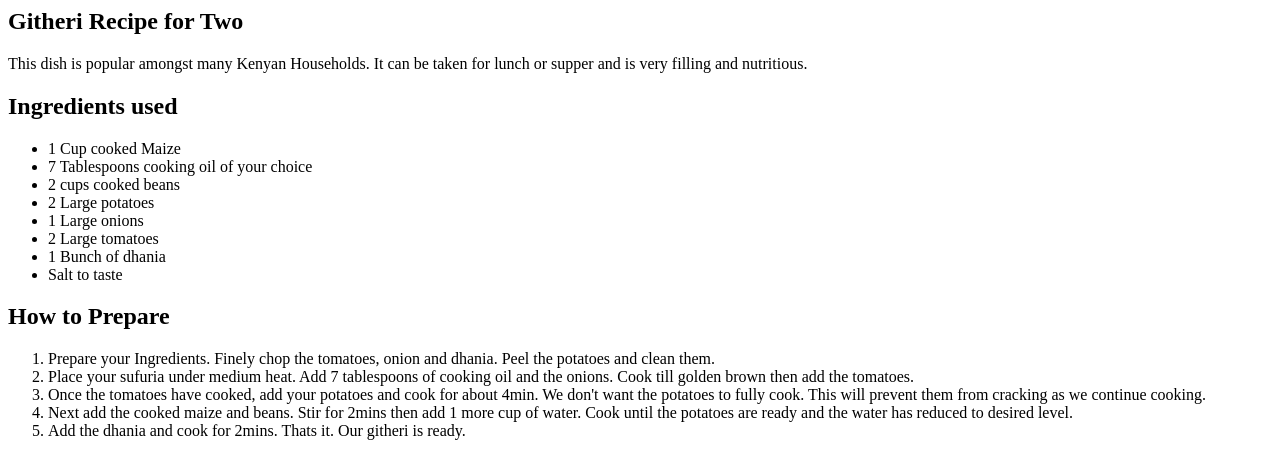
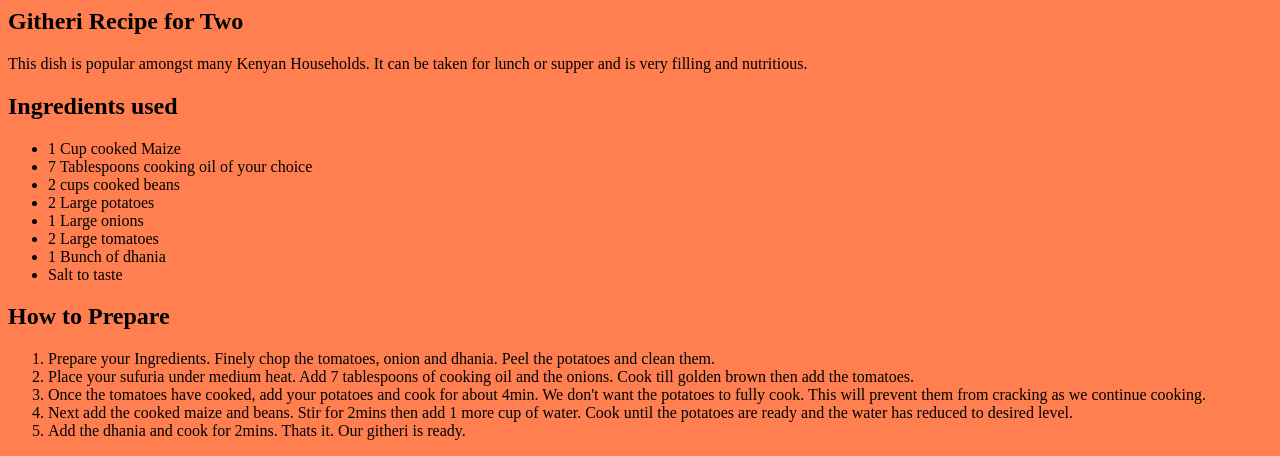
Before and after one commit to IsaacOchi/odin-recipes, a plain HTML site: page recipes/githeri.html in a window 1280 px wide. Shown: the part 396-852 px from the top of the page. Drawn offline with Linux system fonts and the light colour scheme.

Commit message:
Linked css file for pages

```diff
--- /dev/null
+++ b/css/styles.css
@@ -0,0 +1,7 @@
+body {
+    background-color: coral;
+}
+
+.container {
+    border: brown;
+}
--- a/recipes/githeri.html
+++ b/recipes/githeri.html
@@ -4,6 +4,7 @@
     <meta charset="UTF-8">
     <meta name="viewport" content="width=device-width, initial-scale=1.0">
     <title>Githeri Recipe</title>
+    <link href="../css/styles.css" rel="stylesheet">
 </head>
 <body>
     <header><h1>Githeri Recipe</h1></header>
```
Also changed, not shown: index.html (+1 -0 lines), recipes/ricebeans.html (+1 -0 lines), recipes/ugalimayai.html (+1 -0 lines).
